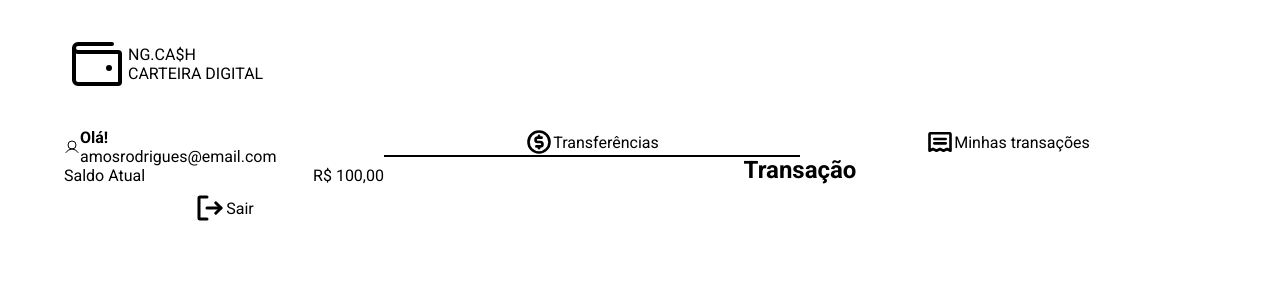
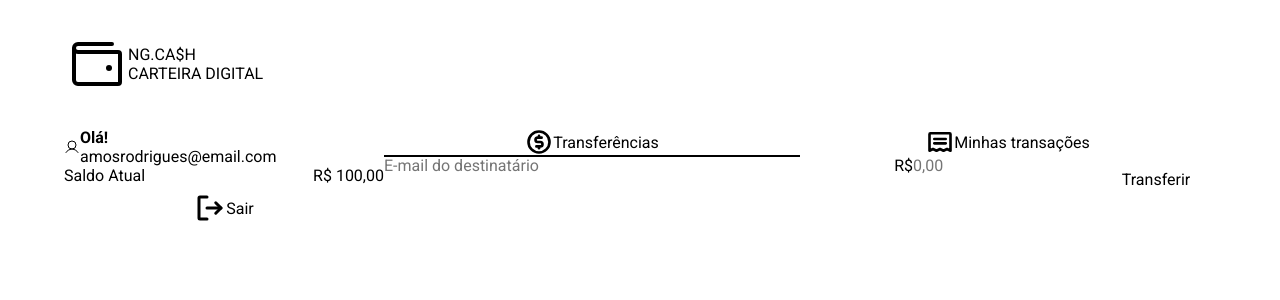
Before and after one commit to amosrodrigues/web-digital-cash, a Next.js app in the folder web/: page /home in a window 1280 px wide. Shown: the top 300 px of the page. Built offline with nearby package versions, Linux system fonts and the light colour scheme; no server answers.

Commit message:
feat: implement form transactions

```diff
--- a/web/package.json
+++ b/web/package.json
@@ -12,6 +12,7 @@
     "@hookform/error-message": "^2.0.1",
     "@hookform/resolvers": "^2.9.10",
     "@radix-ui/react-avatar": "^1.0.1",
+    "@radix-ui/react-dialog": "^1.0.2",
     "@radix-ui/react-tabs": "^1.0.1",
     "@stitches/react": "^1.2.8",
     "@types/node": "18.11.9",
--- a/web/src/components/Button.tsx
+++ b/web/src/components/Button.tsx
@@ -82,6 +82,19 @@ export const Button = styled('button', {
           color: '$gray600',
         },
       },
+
+      cancel: {
+        color: '$white',
+        background: '$red600',
+
+        '&:not(:disabled):hover': {
+          background: '$red500',
+        },
+
+        '&:disabled': {
+          backgroundColor: '$gray200',
+        },
+      },
     },
 
     size: {
--- a/web/src/components/TextInput/index.tsx
+++ b/web/src/components/TextInput/index.tsx
@@ -38,7 +38,7 @@ const TextInputBase: ForwardRefRenderFunction<
             {...props}
           />
           <ButtonShow type="button" onClick={handleClick}>
-            {show ? <Eye /> : <EyeSlash />}
+            {show ? <EyeSlash /> : <Eye />}
           </ButtonShow>
         </>
       ) : (
--- a/web/src/screens/Create/index.tsx
+++ b/web/src/screens/Create/index.tsx
@@ -35,7 +35,7 @@ const SignInSchema = yup.object().shape({
     ),
   confirmPassword: yup
     .string()
-    .required('Senha obrigatória')
+    .required('Confirmar Senha obrigatória')
     .oneOf([yup.ref('password')], 'Suas senhas não conferem.')
     .matches(
       /^(?=.*[a-z])(?=.*[A-Z])(?=.*[0-9])(?=.{8,})/,
--- a/web/src/screens/Transactions/Transaction/index.tsx
+++ b/web/src/screens/Transactions/Transaction/index.tsx
@@ -1,9 +1,112 @@
+import { SubmitHandler, useForm, Controller } from 'react-hook-form'
+import { TextInput } from '../../../components/TextInput'
 import { TransactionContainer } from './styles'
+import { toast } from 'react-toastify'
+
+import { ErrorMessage } from '@hookform/error-message'
+import { yupResolver } from '@hookform/resolvers/yup'
+import * as yup from 'yup'
+import { Button } from '../../../components/Button'
+import { Loading } from '../../../components/Loading'
+import { useEffect } from 'react'
+import { Box } from '../../../components/Box'
+import * as Dialog from '@radix-ui/react-dialog'
+import { TransactionModal } from '../TransactionModal'
+
+type SignInFormData = {
+  email?: string
+  cash?: number
+}
+
+const CashInOutSchema = yup.object().shape({
+  email: yup
+    .string()
+    .required('E-mail obrigatório')
+    .min(3, 'No mínimo 3 caracteres')
+    .email('E-mail inválido'),
+  cash: yup
+    .string()
+    .typeError('Valor obrigatório')
+    .required('Valor obrigatório'),
+})
 
 export function Transaction() {
+  const { register, handleSubmit, formState, watch, setValue, reset } = useForm(
+    {
+      resolver: yupResolver(CashInOutSchema),
+    },
+  )
+
+  const handleCashInOut: SubmitHandler<SignInFormData> = async (
+    values,
+    event,
+  ) => {
+    event?.preventDefault()
+    await new Promise((resolve) => setTimeout(resolve, 2000))
+
+    toast.success('Success Notification Success Notification!', {
+      theme: 'dark',
+    })
+
+    reset()
+    console.log(values)
+  }
+
+  const normalizeCashNumber = (value: string | undefined) => {
+    if (!value) return ''
+
+    return value
+      .replace(/[\D]/g, '')
+      .replace(/(\d)(\d{2})$/, '$1,$2')
+      .replace(/(?=(\d{3})+(\D))\B/g, '.')
+  }
+
+  const { errors } = formState
+
+  const cashValue = watch('cash')
+
+  useEffect(() => {
+    setValue('cash', normalizeCashNumber(cashValue))
+  }, [cashValue])
+
   return (
-    <TransactionContainer>
-      <h2>Transação</h2>
+    <TransactionContainer onSubmit={handleSubmit(handleCashInOut)}>
+      <label htmlFor="email">
+        <TextInput
+          id="email"
+          type="email"
+          placeholder="E-mail do destinatário"
+          autoComplete="off"
+          {...register('email')}
+        />
+        <ErrorMessage
+          errors={errors}
+          name="email"
+          render={({ message }) => <span>{String(message)}</span>}
+        />
+      </label>
+      <label htmlFor="cash">
+        <TextInput
+          prefix="R$ "
+          id="cash"
+          placeholder="0,00"
+          {...register('cash')}
+        />
+        <ErrorMessage
+          errors={errors}
+          name="cash"
+          render={({ message }) => <span>{message}</span>}
+        />
+      </label>
+
+      <Button disabled={formState.isSubmitting}>
+        {formState.isSubmitting ? <Loading /> : 'Transferir'}
+      </Button>
+      {/* <Dialog.Root>
+        <Dialog.Trigger type="submit" asChild></Dialog.Trigger>
+
+        <TransactionModal />
+      </Dialog.Root> */}
     </TransactionContainer>
   )
 }
--- a/web/src/screens/Transactions/Transaction/styles.ts
+++ b/web/src/screens/Transactions/Transaction/styles.ts
@@ -1,14 +1,27 @@
 import { styled } from '../../../styles'
 
-export const TransactionContainer = styled('div', {
+export const TransactionContainer = styled('form', {
   display: 'flex',
-  alignItems: 'flex-start',
-  justifyContent: 'center',
+  gap: '$4',
+  padding: '$4 0 $4',
 
-  padding: '$8 0',
+  'label[for="email"]': {
+    flex: 1,
+  },
 
-  borderRadius: '$md',
-  border: '1px solid $gray600',
+  'label > span': {
+    color: '$red500',
+  },
 
-  backgroundColor: '$gray800',
+  'input[name="cash"]': {
+    // width: '$20',
+  },
+
+  'label[for="cash"] span': {
+    marginRight: '$2',
+  },
+
+  button: {
+    fontSize: '$md',
+  },
 })
--- /dev/null
+++ b/web/src/screens/Transactions/TransactionModal/index.tsx
@@ -0,0 +1,30 @@
+import * as Dialog from '@radix-ui/react-dialog'
+
+import { X } from 'phosphor-react'
+import { ActionsButton, CloseButton, Content, Overlay } from './styles'
+
+import { Button } from '../../../components/Button'
+
+export function TransactionModal() {
+  return (
+    <Dialog.Portal>
+      <Overlay />
+
+      <Content>
+        <Dialog.Title>Confirmar Transação?</Dialog.Title>
+
+        <CloseButton>
+          <X size={24} />
+        </CloseButton>
+
+        <ActionsButton>
+          <Button variant="cancel" as={Dialog.Close}>
+            Não
+          </Button>
+
+          <Button>Sim</Button>
+        </ActionsButton>
+      </Content>
+    </Dialog.Portal>
+  )
+}
--- a/web/src/styles/pages/home.ts
+++ b/web/src/styles/pages/home.ts
@@ -52,22 +52,26 @@ export const Profile = styled('div', {
   },
 })
 
-export const Transactions = styled('section', {
-  flex: 1,
-  overflowX: 'auto',
-  // backgroundColor: '$gray800',
-})
-
 export const Balance = styled('div', {
   display: 'flex',
   justifyContent: 'space-between',
   borderBottom: '1px solid $gray500',
   padding: '0 0 $5',
 
+  p: {
+    color: '$gray200',
+  },
+
   span: {
     fontSize: '$xl',
     fontWeight: '$medium',
   },
+})
+
+export const Transactions = styled('section', {
+  flex: 1,
+  overflowX: 'auto',
+  backgroundColor: '$gray800',
 })
 
 export const TabsRoot = styled(Tabs.Root, {
--- a/web/src/tokens/colors.ts
+++ b/web/src/tokens/colors.ts
@@ -12,6 +12,7 @@ export const colors = {
   gray900: '#121214',
 
   red500: '#E53E3E',
+  red600: '#C53030',
 
   ngcash300: '#00B37E',
   ngcash500: '#00875F',
```
Also changed, not shown: web/src/screens/Transactions/TransactionModal/styles.ts (added, +51 -0 lines), 1 other file (tests, documents, lock files or other folders).
